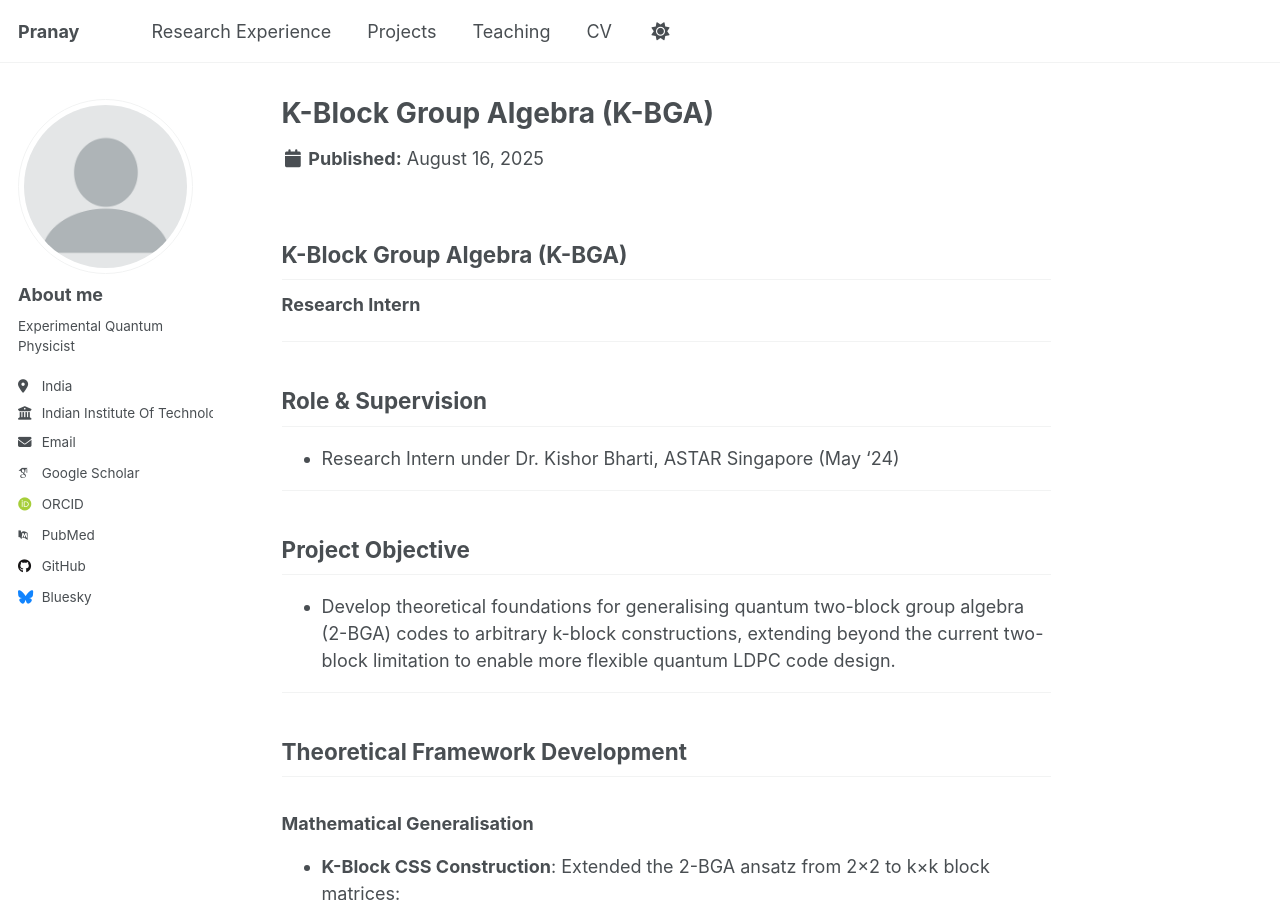
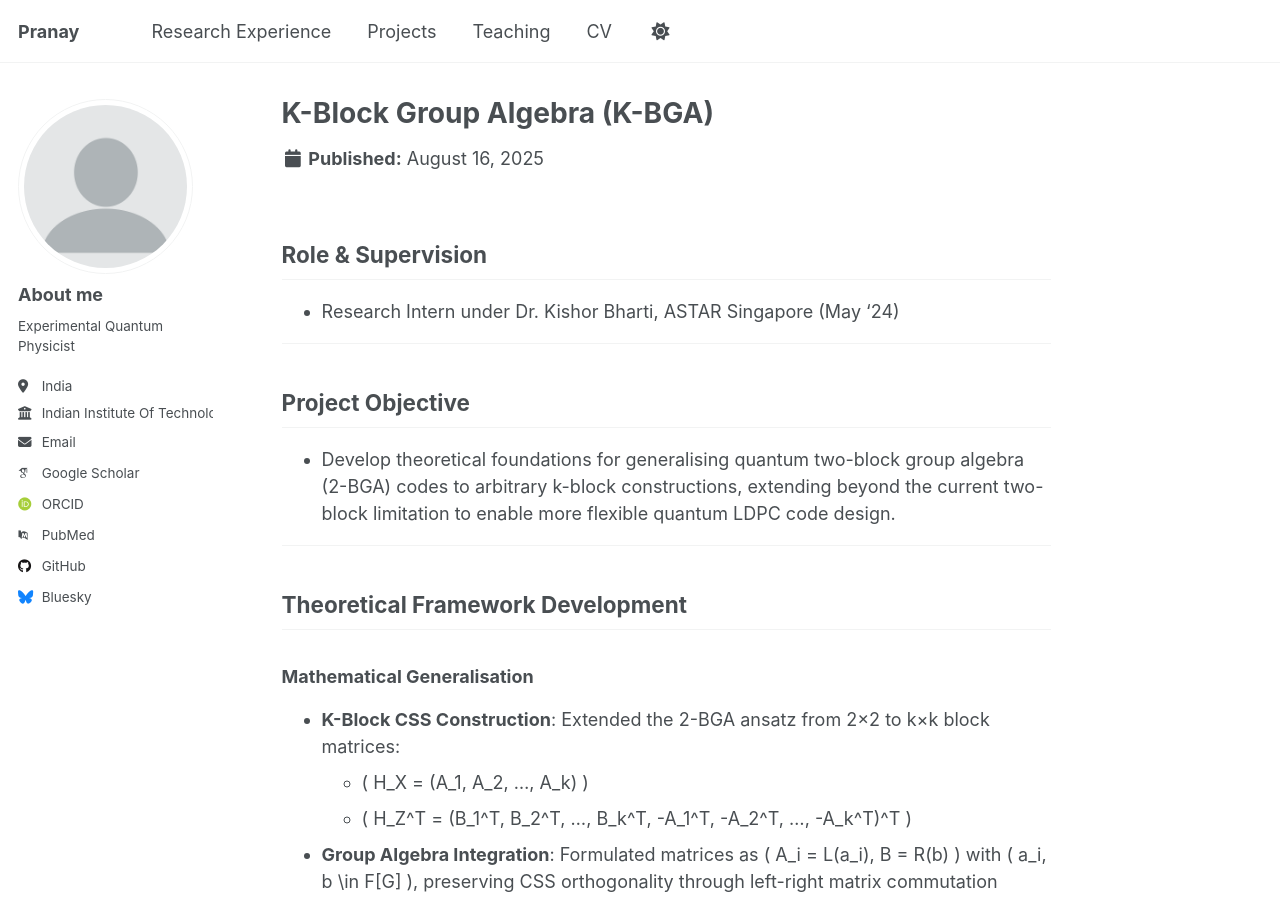
Before and after one commit to Pranay-pandey27/Pranay-pandey27.github.io, a Jekyll site: the page built from _experience/experience-7.md, in a window 1280 px wide and 900 px high. Built offline with Jekyll 4.4.1, drawn with Linux system fonts in a browser that asks for light colours; some web fonts are replaced; a script that is not in the unit is left out.

Commit message:
Update experience-7.md

```diff
--- a/_experience/experience-7.md
+++ b/_experience/experience-7.md
@@ -2,11 +2,6 @@
 title: "K-Block Group Algebra (K-BGA)"
 excerpt: "Research Intern"
 collection: experience
----
-
-## K-Block Group Algebra (K-BGA)
-**Research Intern**
-
 ---
 
 ## Role & Supervision
```
